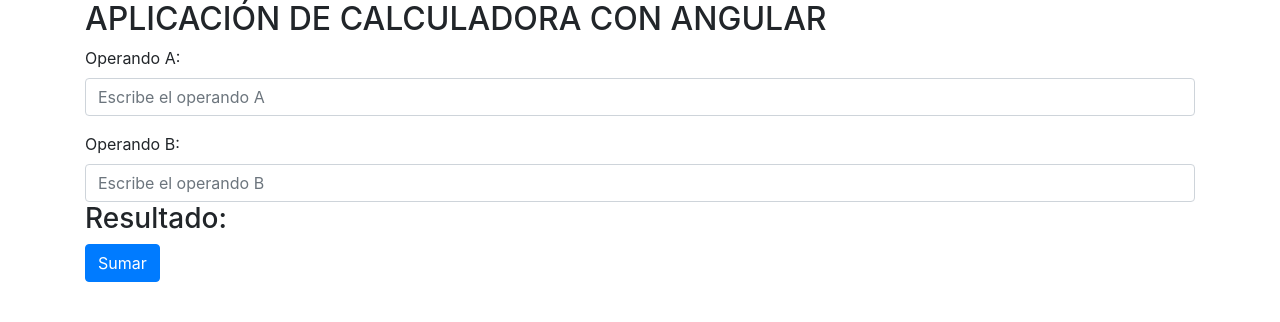
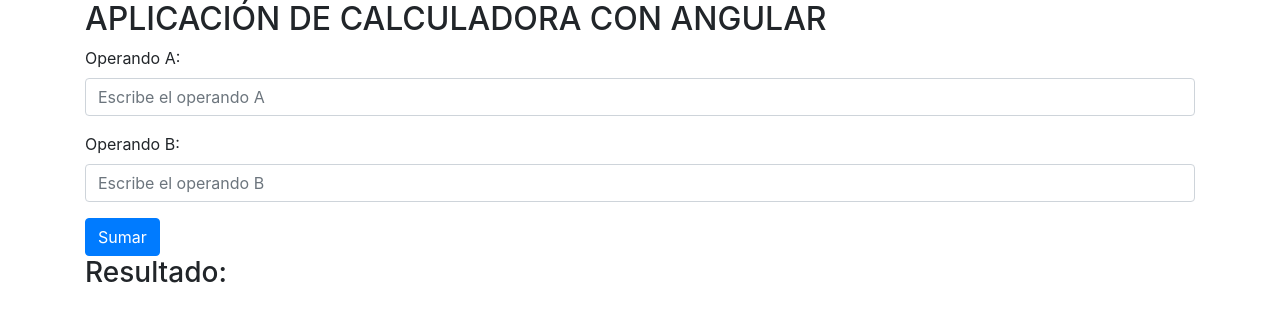
Before and after one commit to Tapia641/Calculadora-Angular, an Angular app: page / in a window 1280 px wide. Shown: the top 322 px of the page. Built offline with nearby package versions, Linux system fonts and the light colour scheme.

Commit message:
Event binding and property binding

```diff
--- a/package.json
+++ b/package.json
@@ -28,13 +28,13 @@
     "zone.js": "~0.9.1"
   },
   "devDependencies": {
-    "@angular-devkit/build-angular": "~0.800.0",
+    "@angular-devkit/build-angular": "^0.800.6",
     "@angular/cli": "~8.0.3",
     "@angular/compiler-cli": "~8.0.1",
     "@angular/language-service": "~8.0.1",
-    "@types/node": "~8.9.4",
     "@types/jasmine": "~3.3.8",
     "@types/jasminewd2": "~2.0.3",
+    "@types/node": "~8.9.4",
     "codelyzer": "^5.0.0",
     "jasmine-core": "~3.4.0",
     "jasmine-spec-reporter": "~4.2.1",
--- a/src/app/app.component.html
+++ b/src/app/app.component.html
@@ -1 +1,20 @@
-<app-calculadora></app-calculadora>
+<div class="container">
+    <div class="row">
+        <div class="col">
+
+            <h2>APLICACIÓN DE CALCULADORA CON ANGULAR</h2>
+
+
+            <!-- EVENT BINDING -->
+            <app-operandos (resultadoSuma)="onResultado($event)">
+            </app-operandos>
+
+            <h3>Resultado:</h3>
+
+            <!-- PROPERTY BINDING -->
+            <app-resultado [resultado]="resultadoPadre">
+            </app-resultado>
+
+        </div>
+    </div>
+</div>
--- a/src/app/app.component.ts
+++ b/src/app/app.component.ts
@@ -7,7 +7,11 @@
 })
 
 export class AppComponent {
-  // CONCEPTO DE INTERPOLACION
-  titulo  = 'Mi app';
+
+  resultadoPadre: number;
+
+  onResultado(resultado: number) {
+    this.resultadoPadre = resultado;
+  }
 
 }
--- a/src/app/app.module.ts
+++ b/src/app/app.module.ts
@@ -5,12 +5,14 @@
 
 // FUNCIONA COMO EVENT
 import { FormsModule } from "@angular/forms";
-import { CalculadoraComponent } from './calculadora/calculadora.component';
+import { OperandosComponent } from './operandos/operandos.component';
+import { ResultadoComponent } from './resultado/resultado.component';
 
 @NgModule({
   declarations: [
     AppComponent,
-    CalculadoraComponent
+    OperandosComponent,
+    ResultadoComponent
   ],
   imports: [
     BrowserModule,
--- a/src/app/calculadora/calculadora.component.html
+++ /dev/null
@@ -1,25 +0,0 @@
-<div class="container">
-    <div class="row">
-      <div class="col">
-
-        <h2>APLICACIÓN DE CALCULADORA CON ANGULAR</h2>
-
-        <!-- EJERCICIO DE CALCULADORA CON ANGULAR -->
-        <label>Operando A:</label>
-        <input type="number" class="form-control" [(ngModel)]="operandoA" placeholder="Escribe el operando A">
-        {{operandoA}}
-
-        <p></p>
-
-        <label>Operando B:</label>
-        <input type="number" class="form-control" [(ngModel)]="operandoB"  placeholder="Escribe el operando B">
-        {{operandoB}}
-
-        <h3>Resultado:</h3>
-        <!-- PROPERTY BINDING -->
-        <button class="btn btn-primary" (click)="onSumaOperandos()">Sumar</button>
-        <p>{{resultadoOperandos}}</p>
-
-      </div>
-    </div>
-  </div>
--- a/src/app/calculadora/calculadora.component.ts
+++ /dev/null
@@ -1,20 +0,0 @@
-import { Component, OnInit } from '@angular/core';
-
-@Component({
-  selector: 'app-calculadora',
-  templateUrl: './calculadora.component.html',
-  styleUrls: ['./calculadora.component.css']
-})
-export class CalculadoraComponent {
-
-  operandoA: number;
-  operandoB: number;
-  resultadoOperandos: number;
-
-  constructor() { }
-
-  onSumaOperandos() {
-    this.resultadoOperandos = this.operandoA + this.operandoB;
-  }
-
-}
--- /dev/null
+++ b/src/app/operandos/operandos.component.html
@@ -0,0 +1,11 @@
+<label>Operando A:</label>
+<input type="number" class="form-control" [(ngModel)]="operandoA" placeholder="Escribe el operando A">
+
+<p></p>
+
+<label>Operando B:</label>
+<input type="number" class="form-control" [(ngModel)]="operandoB" placeholder="Escribe el operando B">
+
+<p></p>
+
+<button class="btn btn-primary" (click)="OnSumar()">Sumar</button>
--- /dev/null
+++ b/src/app/operandos/operandos.component.ts
@@ -0,0 +1,24 @@
+import { Component, OnInit, Output, EventEmitter } from '@angular/core';
+
+@Component({
+  selector: 'app-operandos',
+  templateUrl: './operandos.component.html',
+  styleUrls: ['./operandos.component.css']
+})
+export class OperandosComponent implements OnInit {
+
+  @Output() resultadoSuma = new EventEmitter<number>();
+  operandoA: number;
+  operandoB: number;
+
+  constructor() { }
+
+  ngOnInit() {
+  }
+
+  OnSumar(): void {
+    let result = this.operandoA + this.operandoB;
+    this.resultadoSuma.emit(result);
+  }
+
+}
--- /dev/null
+++ b/src/app/resultado/resultado.component.html
@@ -0,0 +1 @@
+<p>{{resultado}}</p>
--- /dev/null
+++ b/src/app/resultado/resultado.component.ts
@@ -0,0 +1,21 @@
+import { Component, OnInit, Input } from '@angular/core';
+
+@Component({
+  selector: 'app-resultado',
+  templateUrl: './resultado.component.html',
+  styleUrls: ['./resultado.component.css']
+})
+export class ResultadoComponent implements OnInit {
+
+  // RECIBIR INFORMACION DEL COMPONENTE PADRE
+  @Input() resultado: number;
+
+  constructor() { }
+
+  ngOnInit() {
+  }
+
+
+
+
+}
```
Also changed, not shown: src/app/operandos/operandos.component.css (added), src/app/resultado/resultado.component.css (added), 1 other file (tests, documents, lock files or other folders).
